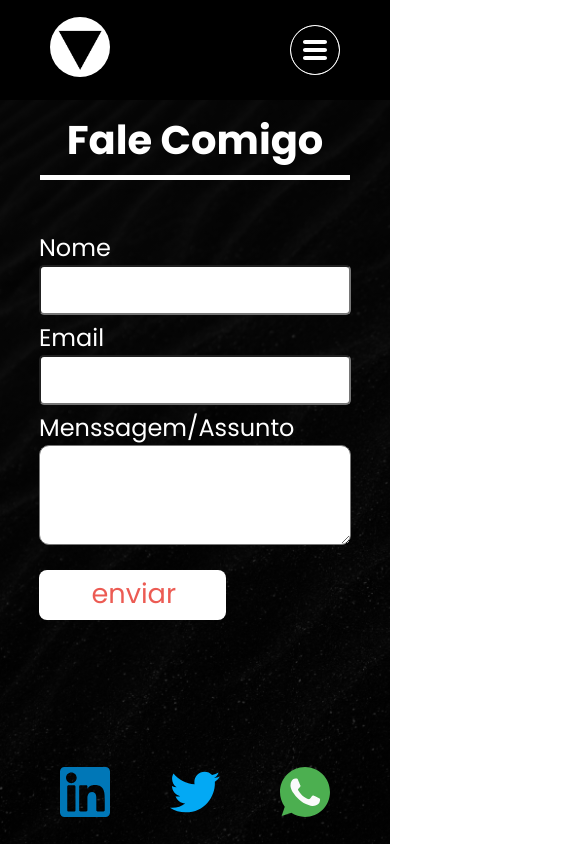
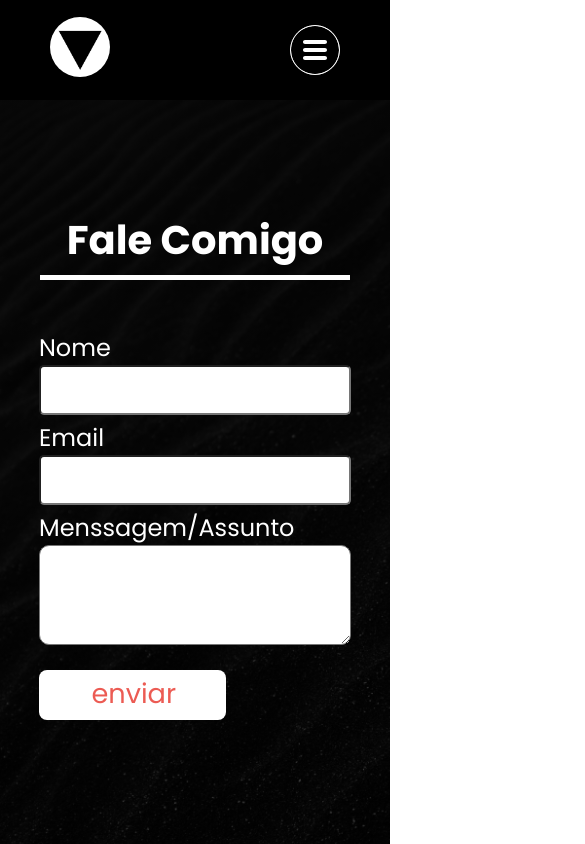
Before and after one commit to Vinicius-Muller/Portf-lio, a Vue app: page /contact in a window 390 px wide. Shown: the top 844 px of the page, 585 px wide, since content can reach past the window. Built offline with nearby package versions, Linux system fonts and the light colour scheme.

Commit message:
query fixes

```diff
--- a/src/components/Header.vue
+++ b/src/components/Header.vue
@@ -166,7 +166,7 @@ a.router-link-exact-active {
   flex-direction: column;
   background: white;
   width: 300px;
-  height: 510px;
+  height: 70vh;
   top:0;
   right: 0;
   box-shadow: 0 30px 30px rgba(0, 0, 0, 0.7);
@@ -196,7 +196,7 @@ a.router-link-exact-active {
 
 @media screen and (max-width:1100px) {
   .header {
-    position: fixed;
+    position:initial;
     overflow: visible;
   }
 
--- a/src/views/Contact.vue
+++ b/src/views/Contact.vue
@@ -36,7 +36,7 @@ export default {
   background-size: cover;
   background-repeat: no-repeat;
   width: 100%;
-  height: 100vh;
+  min-height: 100vh;
   display: flex;
   align-items: center;
   justify-content: space-between;
```
